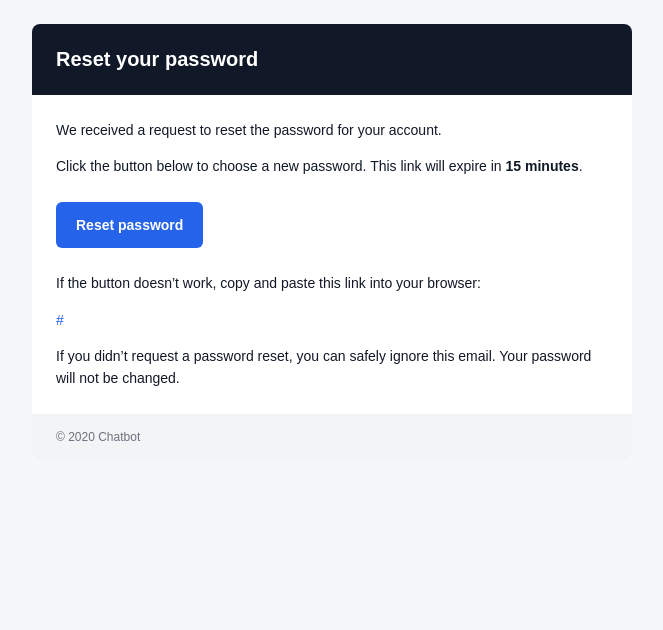
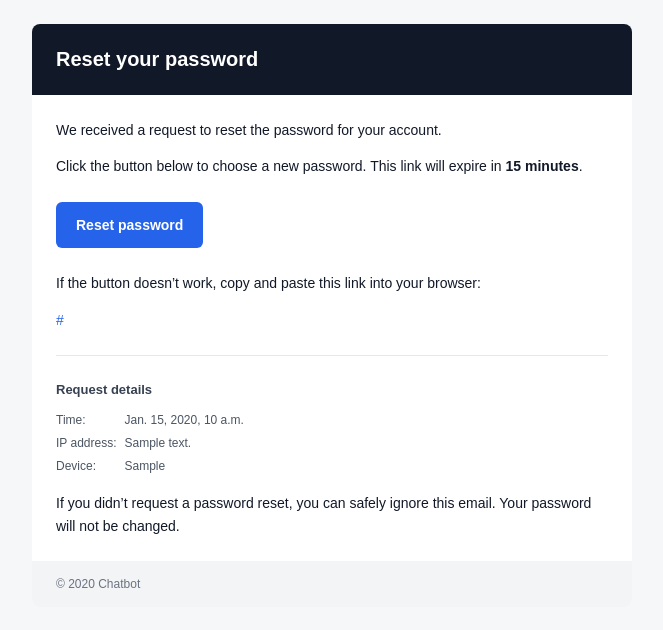
Before and after one commit to GabrielSchieber/Chatbot, a Django app: template backend/chat/templates/chat/password_reset.html in a window 1280 px wide. Shown: the top 630 px of the page, without its empty margins (308-971 px from the left). Run offline with Django 5.2, Linux system fonts and the light colour scheme; the template is opened without the code that fills it: most values are stand-ins (such as "Sample title", 1, 10 or a date in 2020).

Commit message:
Improve reset password emails to include device details

```diff
--- a/backend/chat/templates/chat/password_reset.html
+++ b/backend/chat/templates/chat/password_reset.html
@@ -62,6 +62,28 @@
                                 {{ reset_url }}
                             </p>
 
+                            <!-- Request metadata -->
+                            <hr style="border:none; border-top:1px solid #e5e7eb; margin:24px 0;" />
+
+                            <p style="font-size:13px; color:#374151; margin-bottom:8px;">
+                                <strong>Request details</strong>
+                            </p>
+
+                            <table cellpadding="0" cellspacing="0" style="font-size:12px; color:#4b5563;">
+                                <tr>
+                                    <td style="padding:2px 8px 2px 0;">Time:</td>
+                                    <td>{{ request_time }}</td>
+                                </tr>
+                                <tr>
+                                    <td style="padding:2px 8px 2px 0;">IP address:</td>
+                                    <td>{{ ip_address }}</td>
+                                </tr>
+                                <tr>
+                                    <td style="padding:2px 8px 2px 0;">Device:</td>
+                                    <td>{{ user_agent }}</td>
+                                </tr>
+                            </table>
+
                             <p style="margin-bottom:0;">
                                 If you didn’t request a password reset, you can safely ignore this email.
                                 Your password will not be changed.
```
Also changed, not shown: backend/chat/views/user.py (+26 -3 lines), backend/chat/views/utils.py (added, +20 -0 lines).
